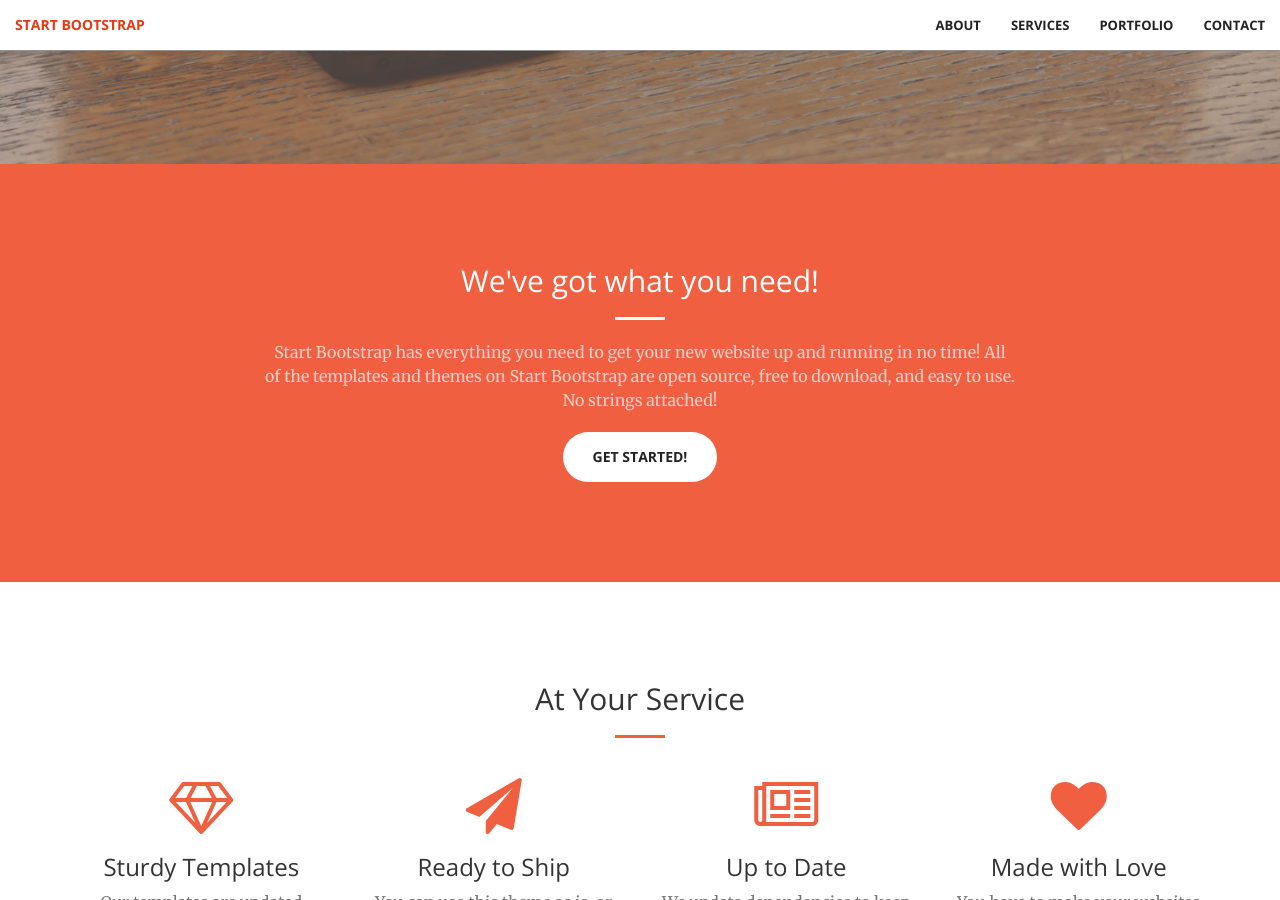
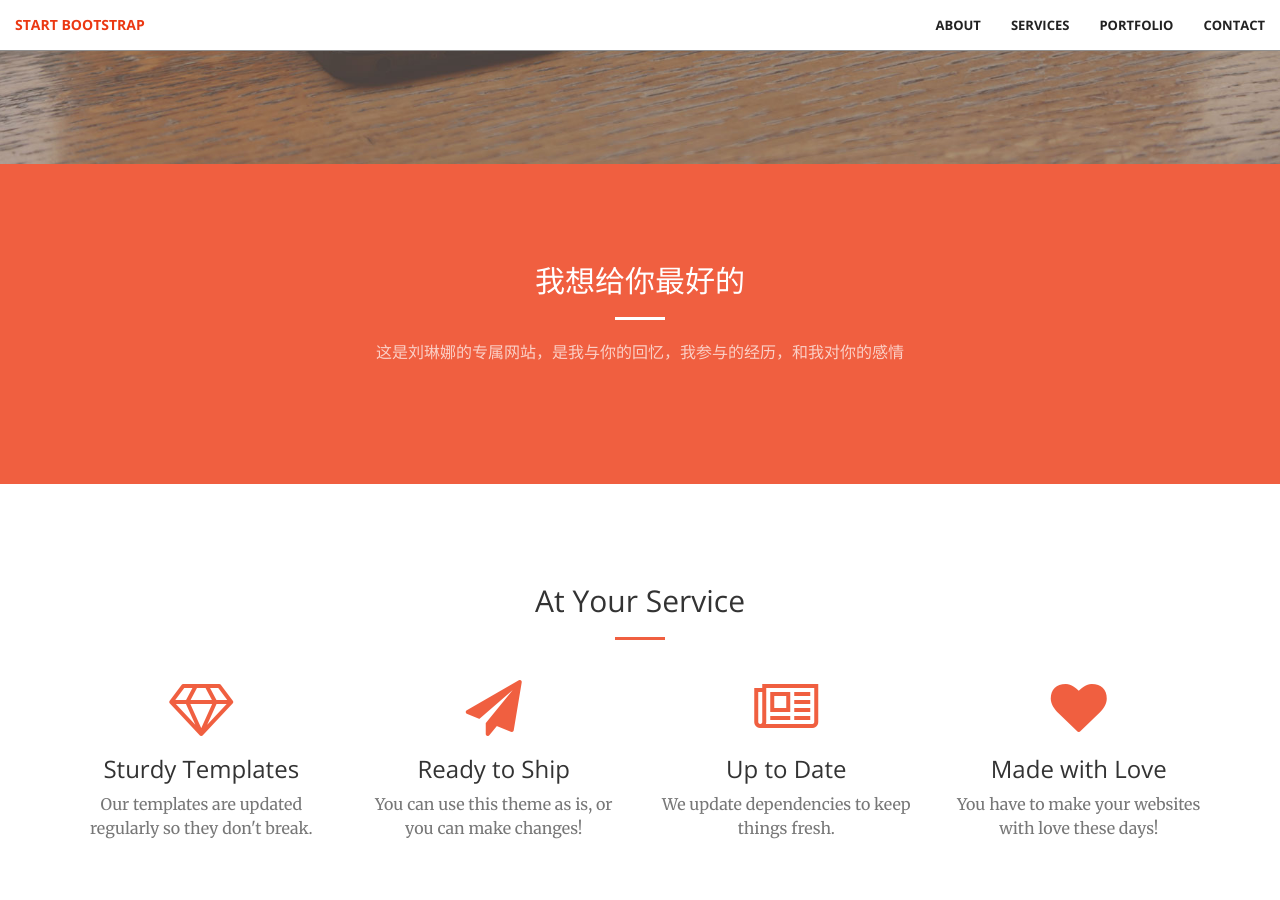
Before and after one commit to leffis/leffis.github.io, a Jekyll site: the page built from index.html, in a window 1280 px wide and 900 px high, scrolled down 736 px. Built offline with Jekyll 4.4.1, drawn with Linux system fonts in a browser that asks for light colours; some of the changed text lies outside the part shown.

Commit message:
Modify contact and about

```diff
--- a/_config.yml
+++ b/_config.yml
@@ -1,12 +1,11 @@
 # Site settings
-title: abcd
-email: abcd
+title: ForLinna
+email: 471680285@qq.com
 description: > # this means to ignore newlines until "baseurl:"
 baseurl: "leffis.github.io" # the subpath of your site, e.g. /blog/
 url: "" # the base hostname & protocol for your site
 
-twitter_username: abcd
-github_username: abcd
+github_username: leffis
 
 # Build settings
 markdown: kramdown
--- a/_includes/call-to-action.html
+++ b/_includes/call-to-action.html
@@ -2,10 +2,9 @@
     <div class="container">
         <div class="row">
             <div class="col-lg-8 col-lg-offset-2 text-center">
-                <h2 class="section-heading">We've got what you need!</h2>
+                <h2 class="section-heading">我想给你最好的</h2>
                 <hr class="light">
-                <p class="text-faded">Start Bootstrap has everything you need to get your new website up and running in no time! All of the templates and themes on Start Bootstrap are open source, free to download, and easy to use. No strings attached!</p>
-                <a href="#" class="btn btn-default btn-xl">Get Started!</a>
+                <p class="text-faded">这是刘琳娜的专属网站，是我与你的回忆，我参与的经历，和我对你的感情</p>
             </div>
         </div>
     </div>
--- a/_includes/contact.html
+++ b/_includes/contact.html
@@ -2,16 +2,10 @@
     <div class="container">
         <div class="row">
             <div class="col-lg-8 col-lg-offset-2 text-center">
-                <h2 class="section-heading">Let's Get In Touch!</h2>
+                <h2 class="section-heading">不要断联的联系方式</h2>
                 <hr class="primary">
-                <p>Ready to start your next project with us? That's great! Give us a call or send us an email and we will get back to you as soon as possible!</p>
+                <p>如果有一天联系不上了，我们来这里找回来</p>
             </div>
-        <div class="col-lg-2 col-lg-offset-2 text-center">
-            <a href="https://twitter.com/{{ site.twitter_username }}">
-                <i class="fa fa-twitter fa-3x wow bounceIn" data-wow-delay=".1s"></i>
-                <p>{{ site.twitter_username }}</p>
-            </a>
-        </div>
         <div class="col-lg-2 col-lg-offset-1 text-center">
             <a href="mailto:{{ site.email }}">
             <i class="fa fa-envelope-o fa-3x wow bounceIn" data-wow-delay=".1s"></i>
```
